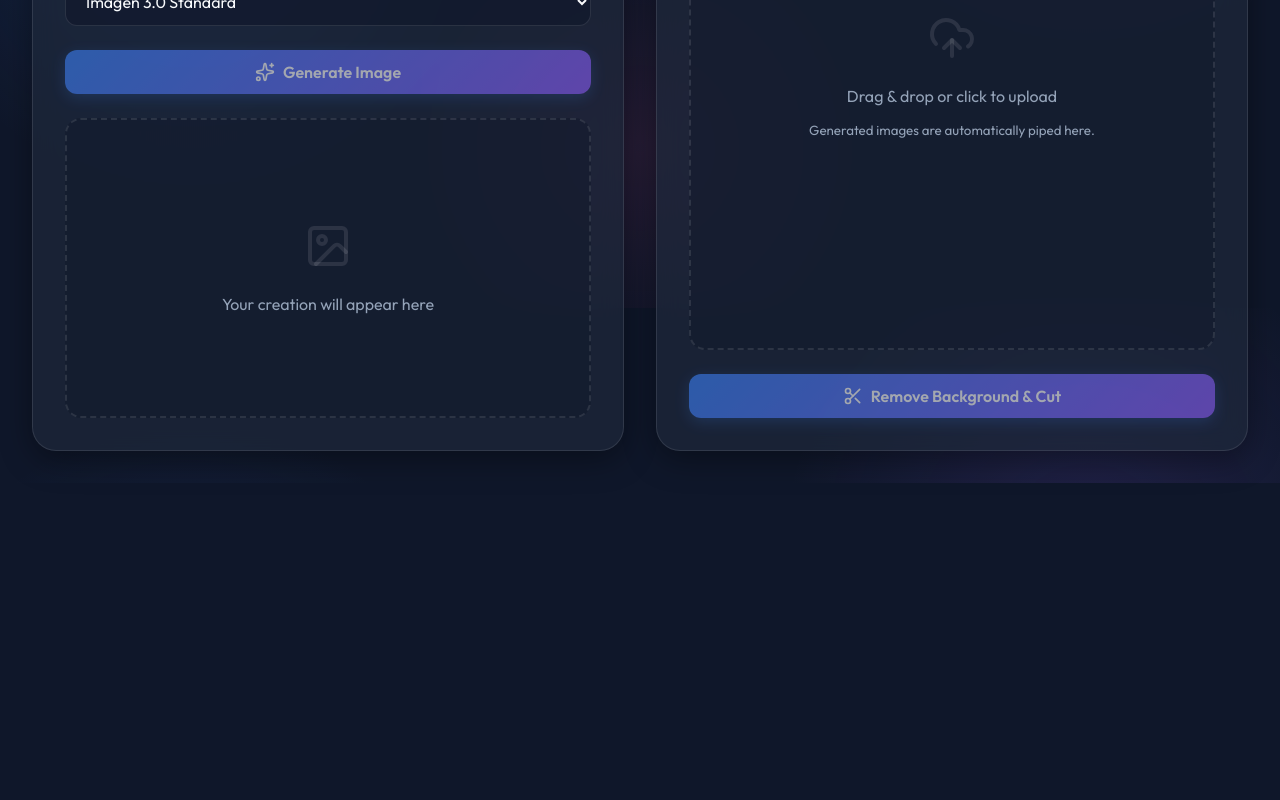
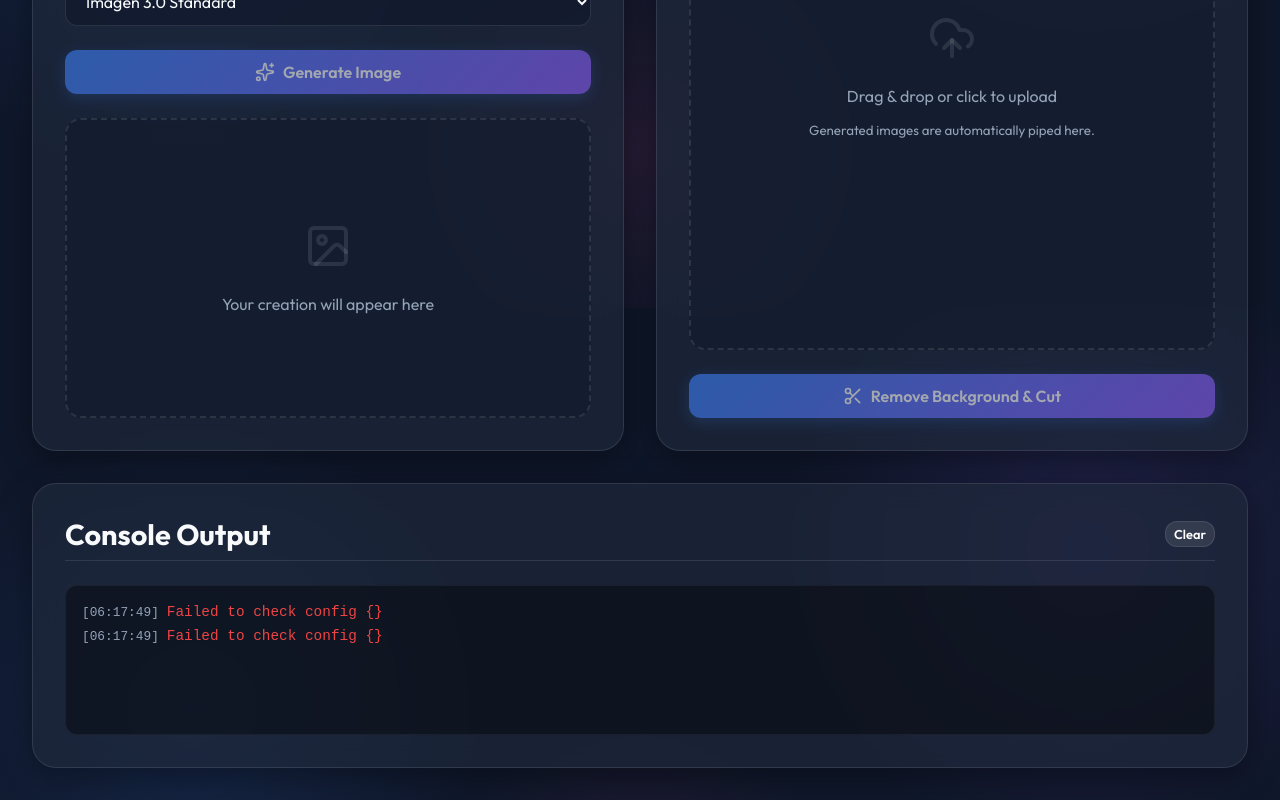
Before and after one commit to mechaghost/nano-banana-plus, a React (Vite) app in the folder web/: page / in a window 1280 px wide. Shown: the part 492-1292 px from the top of the page. Before the commit the page ends 975 px from the top, so only its background shows below. Built offline with nearby package versions, Linux system fonts and the light colour scheme; no server answers.

Commit message:
feat(ui): Removed glass hover animation and implemented in-app console logging

```diff
--- a/web/src/App.jsx
+++ b/web/src/App.jsx
@@ -21,6 +21,51 @@ function App() {
   const [processedImage, setProcessedImage] = useState(null);
   const [sourceImageFile, setSourceImageFile] = useState(null);
   const fileInputRef = useRef(null);
+
+  // Console Log State
+  const [logs, setLogs] = useState([]);
+  const logsEndRef = useRef(null);
+
+  // Intercept console messages
+  useEffect(() => {
+    const originalLog = console.log;
+    const originalError = console.error;
+    const originalWarn = console.warn;
+
+    const addLog = (type, args) => {
+      const message = args.map(arg =>
+        typeof arg === 'object' ? JSON.stringify(arg, null, 2) : String(arg)
+      ).join(' ');
+
+      setLogs(prev => [...prev, {
+        id: Date.now() + Math.random(),
+        type,
+        message,
+        time: new Date().toLocaleTimeString([], { hour12: false })
+      }].slice(-50)); // Keep last 50 logs
+    };
+
+    console.log = (...args) => {
+      originalLog(...args);
+      addLog('log', args);
+    };
+
+    console.error = (...args) => {
+      originalError(...args);
+      addLog('error', args);
+    };
+
+    console.warn = (...args) => {
+      originalWarn(...args);
+      addLog('warn', args);
+    };
+
+    return () => {
+      console.log = originalLog;
+      console.error = originalError;
+      console.warn = originalWarn;
+    };
+  }, []);
 
   // Check config on mount
   useEffect(() => {
@@ -314,6 +359,33 @@ function App() {
           </button>
         </section>
       </div>
+
+      {/* Terminal / Debugger Panel */}
+      <section className="glass-panel" style={{ marginTop: '2rem' }}>
+        <div className="panel-header" style={{ fontSize: '1.2rem', paddingBottom: '0.5rem' }}>
+          <h2>Console Output</h2>
+          <button
+            className="btn btn-secondary"
+            style={{ marginLeft: 'auto', padding: '0.25rem 0.5rem', fontSize: '0.8rem' }}
+            onClick={() => setLogs([])}
+          >
+            Clear
+          </button>
+        </div>
+        <div className="terminal-window">
+          {logs.length === 0 ? (
+            <div style={{ color: 'var(--text-secondary)', fontStyle: 'italic' }}>Listening for console events...</div>
+          ) : (
+            logs.map(log => (
+              <div key={log.id} className={`log-entry log-${log.type}`}>
+                <span className="log-time">[{log.time}]</span>
+                <span className="log-message">{log.message}</span>
+              </div>
+            ))
+          )}
+          <div ref={logsEndRef} />
+        </div>
+      </section>
     </div>
   );
 }
--- a/web/src/index.css
+++ b/web/src/index.css
@@ -96,9 +96,7 @@ h1 {
 }
 
 .glass-panel:hover {
-  transform: translateY(-5px);
   border-color: rgba(255, 255, 255, 0.2);
-  box-shadow: 0 12px 40px 0 rgba(0, 0, 0, 0.4);
 }
 
 .panel-header {
@@ -383,3 +381,44 @@ textarea:focus {
   max-width: 500px;
   animation: fadeInDown 0.4s ease-out;
 }
+
+/* Terminal Log Details */
+.terminal-window {
+  background: rgba(0, 0, 0, 0.4);
+  border-radius: 12px;
+  padding: 1rem;
+  min-height: 150px;
+  max-height: 300px;
+  overflow-y: auto;
+  font-family: 'Courier New', Courier, monospace;
+  font-size: 0.9rem;
+  border: 1px solid rgba(255, 255, 255, 0.05);
+}
+
+.log-entry {
+  margin-bottom: 0.25rem;
+  line-height: 1.4;
+  word-break: break-all;
+  white-space: pre-wrap;
+}
+
+.log-time {
+  color: var(--text-secondary);
+  margin-right: 0.5rem;
+  font-size: 0.8rem;
+}
+
+.log-error {
+  color: #ef4444;
+  /* Red */
+}
+
+.log-warn {
+  color: #f59e0b;
+  /* Amber */
+}
+
+.log-log {
+  color: #10b981;
+  /* Green/Neutral */
+}
```
